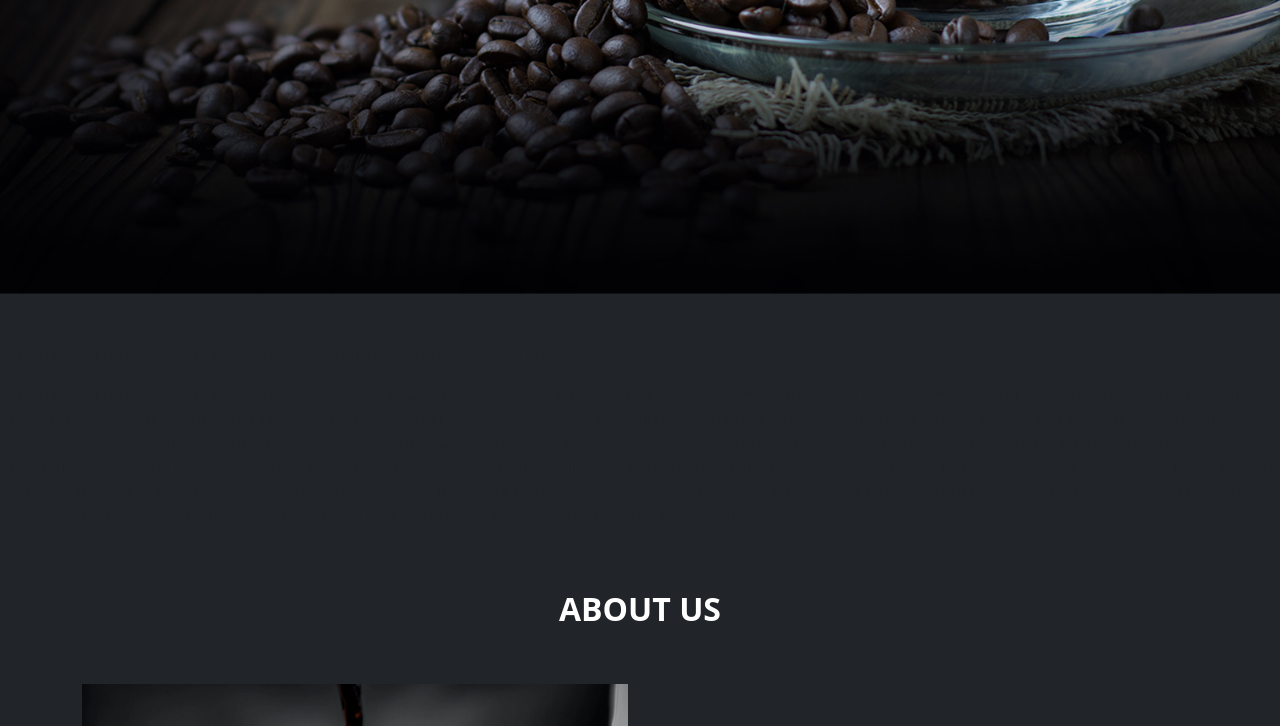
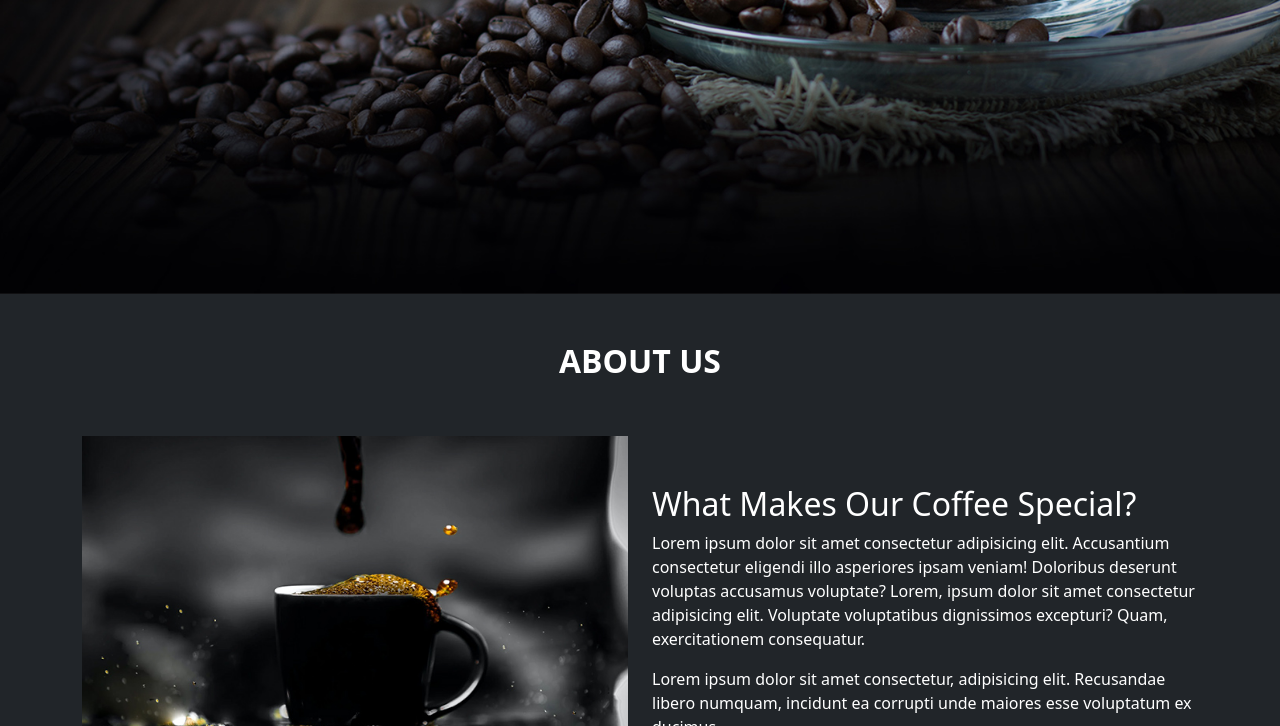
Before and after one commit to MuammarRizal31/Landing-page-coffe.github.io, a plain HTML site: page index.html in a window 1280 px wide. Shown: the part 506-1232 px from the top of the page. Drawn offline with nearby package versions, Linux system fonts and the light colour scheme.

Commit message:
Menghapus pesan lorem

```diff
--- a/index.html
+++ b/index.html
@@ -78,15 +78,6 @@
         </div>
       </div>
     </section>
-    <br />
-    <br />
-    <p>Lorem ipsum dolor sit amet consectetur, adipisicing elit. Fugiat autem ad amet.</p>
-    <p>
-      Lorem ipsum dolor sit amet consectetur adipisicing elit. Amet recusandae cumque, iste eaque ipsam magnam sint laboriosam excepturi explicabo qui deleniti impedit dolores! Laudantium deserunt dignissimos, nemo impedit incidunt ea
-      dolorem sit similique cum quod eum vero reiciendis adipisci beatae sed sunt architecto eaque accusamus. Sed vero quibusdam temporibus officia! Voluptas odio quidem deleniti repellat distinctio quod laboriosam soluta laborum omnis
-      voluptatem ad minus eos quos enim assumenda neque autem aut quae, nemo voluptates! Enim, officiis! Similique magnam dicta necessitatibus magni mollitia architecto natus animi unde. Impedit reiciendis repellat minus optio placeat magni
-      quod neque inventore rerum, architecto accusamus alias consectetur cum laborum nihil aspernatur voluptatum nisi adipisci nulla omnis earum repudiandae ipsum! Ut culpa maxime suscipit eveniet rerum nihil sit quisquam.
-    </p>
 
     <!-- about section -->
     <section id="about">
```
